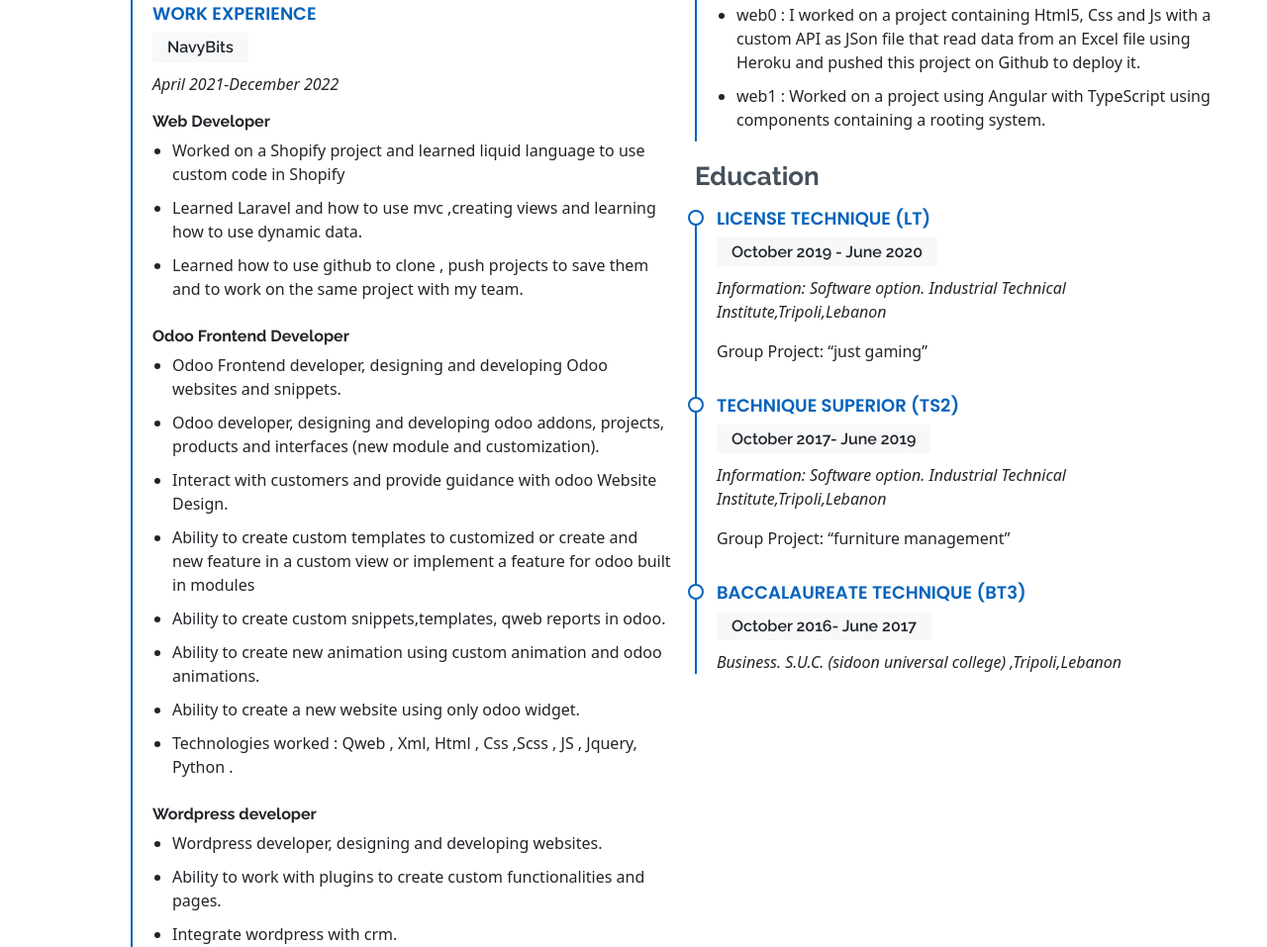
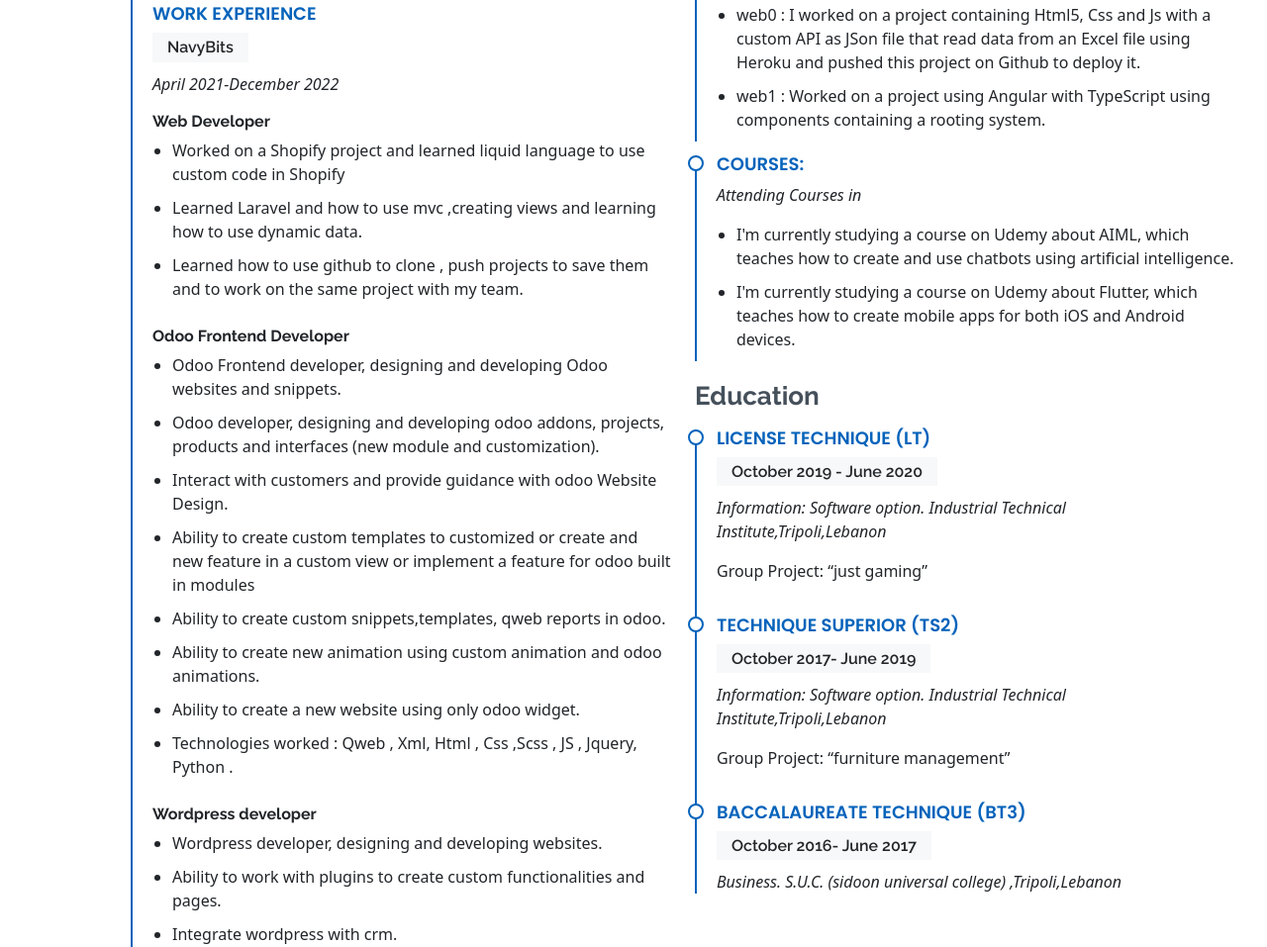
Before and after one commit to souhaibh/portfolio, a plain HTML site: page index.html in a window 1280 px wide. Shown: the part 2772-3729 px from the top of the page at 99% size. Drawn offline with nearby package versions, Linux system fonts and the light colour scheme.

Commit message:
courses added

```diff
--- a/index.html
+++ b/index.html
@@ -382,6 +382,19 @@
               </ul>
             </div>
 
+            <div class="resume-item pb-0">
+              <h4>Courses:
+              </h4>
+              <p><em>Attending Courses in
+                </em></p>
+              <ul>
+                <li>I'm currently studying a course on Udemy about AIML, which teaches how to create and use chatbots using artificial intelligence.
+                </li>
+                <li>I'm currently studying a course on Udemy about Flutter, which teaches how to create mobile apps for both iOS and Android devices.
+                </li>
+
+              </ul>
+            </div>
             <h3 class="resume-title">Education</h3>
             <div class="resume-item">
               <h4>License technique (LT)</h4>
```
